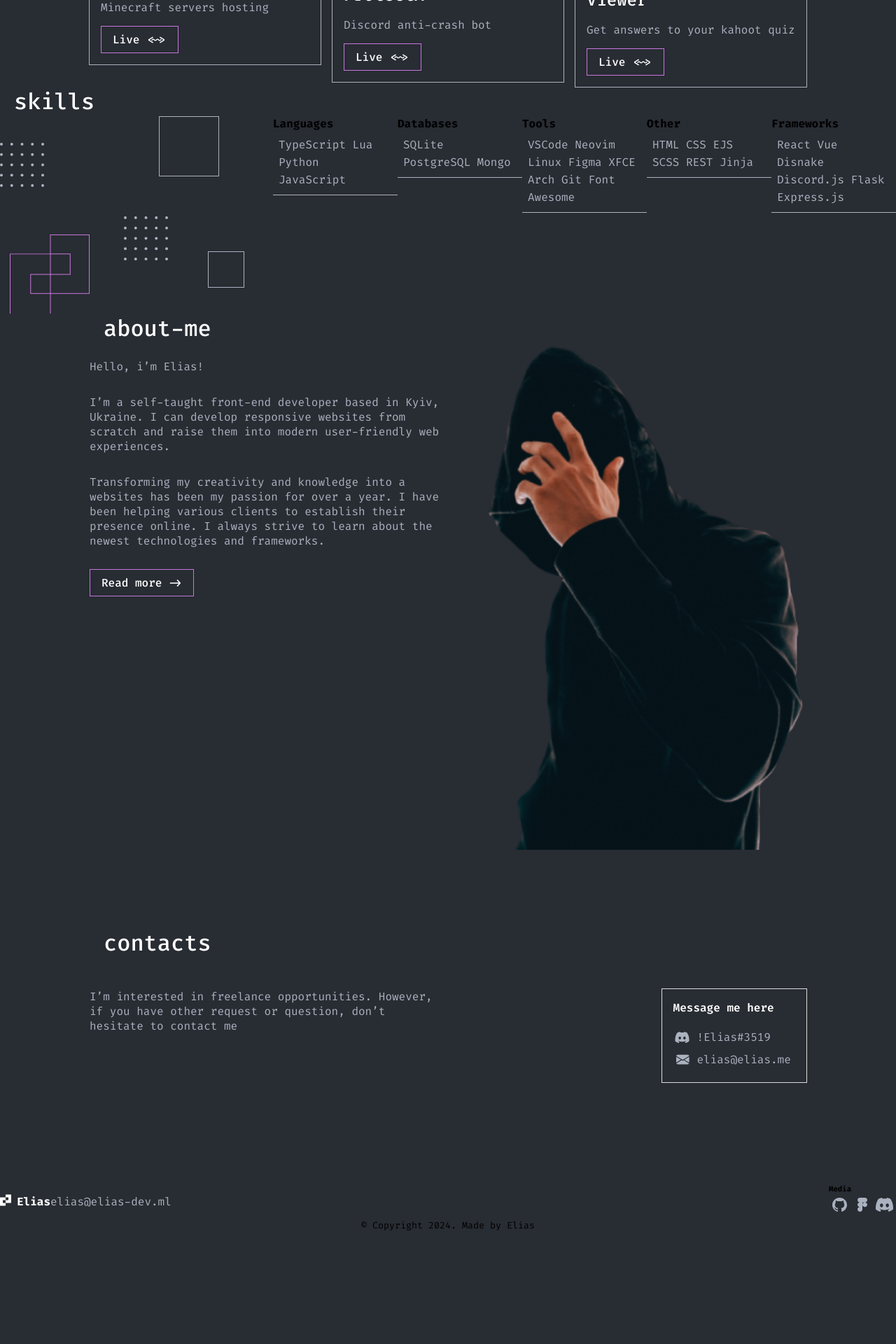
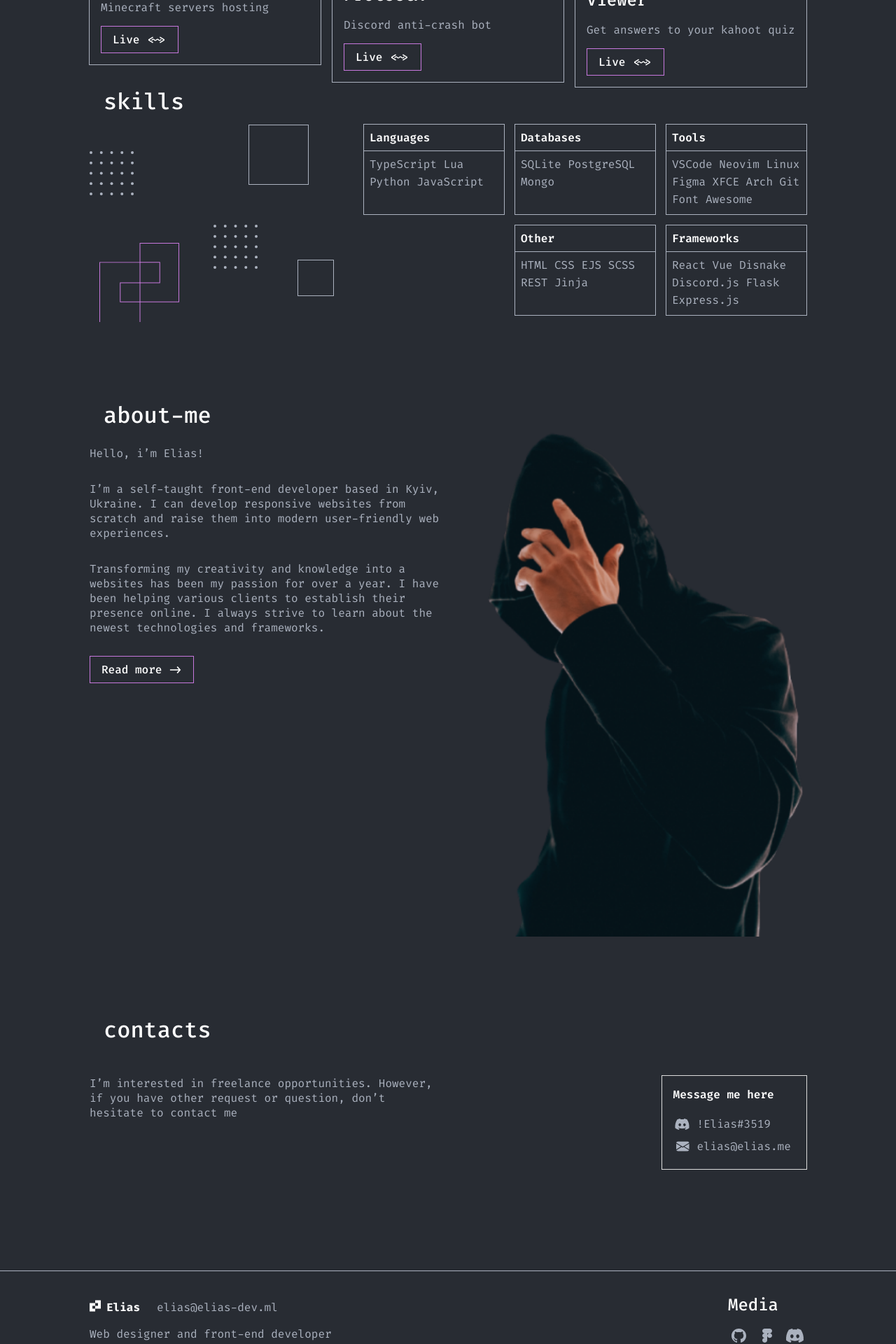
Before and after one commit to obigreen/portfolio, a React app: page / in a window 1280 px wide. Shown: the part 1160-3080 px from the top of the page at 70% size. Before the commit the page ends 2919 px from the top, so only its background shows below. Built offline with nearby package versions, Linux system fonts and the light colour scheme.

Commit message:
stylized

```diff
--- a/src/layout/footer/Footer.tsx
+++ b/src/layout/footer/Footer.tsx
@@ -4,28 +4,45 @@ import {FlexWrapper} from "../../components/FlexWrapper";
 import {Logo} from "../../components/logo/Logo";
 import {SectionText} from "../../components/SectionText";
 import {Media} from "./Media";
+import {Container} from "../../styles/Container";
+import {theme} from "../../styles/Theme";
 
 export const Footer = () => {
     return (
         <StyledFooter>
-            <FlexWrapper  align={'center'} justify={'space-between'}>
-                <FlexWrapper>
+            <Container>
+                <FlexWrapper align={'center'} justify={'space-between'}>
+                    <FlexWrapper direction={'column'} >
+                        <FlexWrapper gap={'24px'}>
                             <Logo/>
                             <SectionText>elias@elias-dev.ml</SectionText>
+                        </FlexWrapper>
+                        <Description>Web designer and front-end developer</Description>
                     </FlexWrapper>
                     <Media/>
                 </FlexWrapper>
                 <FlexWrapper justify={'center'}>
                     <Copiright>© Copyright 2024. Made by Elias</Copiright>
                 </FlexWrapper>
-
+            </Container>
         </StyledFooter>
     );
 };
 
 const StyledFooter = styled.footer`
-
+padding: 32px 0;
+  border-top: 1px solid ${theme.color.main};
 `
 const Copiright = styled.small`
-
+  font-weight: 400;
+  font-size: 16px;
+  color: ${theme.color.main};
+  margin-top: 48px;
 `
+const Description = styled.h2`
+  font-weight: 400;
+  font-size: 16px;
+  line-height: 156%;
+  color: ${theme.color.main};
+  margin-top: 16px;
+`
--- a/src/layout/footer/Media.tsx
+++ b/src/layout/footer/Media.tsx
@@ -2,12 +2,13 @@ import React from 'react';
 import styled from "styled-components";
 import {FlexWrapper} from "../../components/FlexWrapper";
 import {Icon} from "../../components/icon/Icon";
+import {theme} from "../../styles/Theme";
 
 export const Media = () => {
     return (
         <StyledMedia>
-            <h6>Media</h6>
-            <FlexWrapper>
+            <Title>Media</Title>
+            <FlexWrapper gap={'8px'}>
                 <a href="">
                     <Icon iconId={'github'} width={'32'} height={'32'} wiewBox={'0 0 32 32'}/>
                 </a>
@@ -27,3 +28,9 @@ export const Media = () => {
 const StyledMedia = styled.div`
 
 `
+const Title = styled.p`
+  font-weight: 500;
+  font-size: 24px;
+  color: ${theme.color.mainFont};
+  margin-bottom: 12px;
+`
--- a/src/layout/sections/skills/Skill.tsx
+++ b/src/layout/sections/skills/Skill.tsx
@@ -1,6 +1,7 @@
 import React from 'react';
 import styled from "styled-components";
 import {TechnologiesMenu} from "../../../components/TechnologiesMenu";
+import {theme} from "../../../styles/Theme";
 
 type StyledSkillPropsType = {
     title: string
@@ -17,10 +18,18 @@ export const Skill = (props: StyledSkillPropsType) => {
 };
 
 const StyledSkill = styled.div`
-  max-width: 178px;
+  max-width: 200px;
   width: 100%;
+  outline: 1px solid ${theme.color.main};
+  ${TechnologiesMenu} {
+    border-bottom: none;
+  }
 `
 
 const Title = styled.h4`
-
+  font-weight: 600;
+  font-size: 16px;
+  color: ${theme.color.mainFont};
+  padding: 8px;
+  outline: 1px solid ${theme.color.main};
 `
--- a/src/layout/sections/skills/Skills.tsx
+++ b/src/layout/sections/skills/Skills.tsx
@@ -4,16 +4,21 @@ import {FlexWrapper} from "../../../components/FlexWrapper";
 import {SectionTitle} from "../../../components/SectionTitle";
 import {Skill} from "./Skill";
 import {Icon} from "../../../components/icon/Icon";
+import {Container} from "../../../styles/Container";
 
 export const Skills = () => {
     return (
         <StyledSkills>
+            <Container>
                 <SectionTitle>skills</SectionTitle>
+
                 <FlexWrapper align={'start'} justify={'space-between'}>
+
                     <StyledVectors>
                         <Icon iconId={'skillsSvg'} width={"349"} height={"282"} wiewBox={"0 0 349 282"}/>
                     </StyledVectors>
-                <FlexWrapper wrap={'wrap'} justify={'end'}>
+
+                    <FlexWrapper wrap={'wrap'} justify={'end'} gap={'16px'}>
                         <Skill
                             title={'Languages'}
                             technologies={'TypeScript Lua Python JavaScript'}/>
@@ -31,13 +36,19 @@ export const Skills = () => {
                             technologies={'React Vue Disnake Discord.js Flask Express.js'}/>
                     </FlexWrapper>
                 </FlexWrapper>
+            </Container>
+
         </StyledSkills>
     );
 };
 
 
 const StyledSkills = styled.section`
+  ${SectionTitle} {
+    margin-bottom: 12px;
+  }
 
+  padding-bottom: 112px;
 `
 const StyledVectors = styled.section`
   width: 349px;
```
Lines whose indentation alone changed are shown as unchanged.
